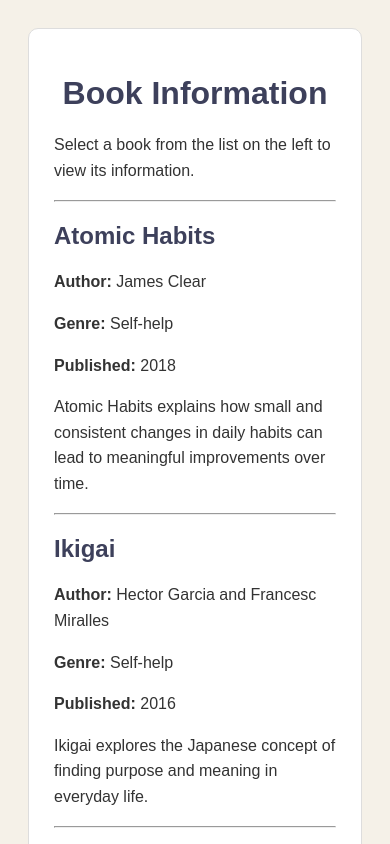
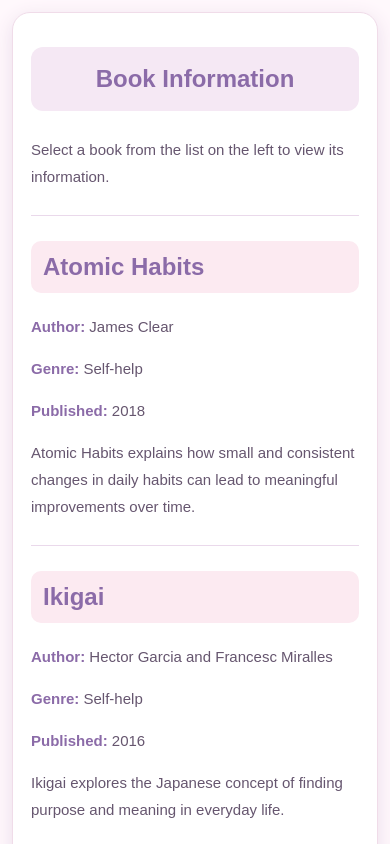
Before and after one commit to harishaaaaa27-cyber/Lab-3-WP, a plain HTML site: page bookinfo.html in a window 390 px wide. Shown: the top 844 px of the page. Drawn offline with Linux system fonts and the light colour scheme.

Commit message:
Update styles for body, headings, and links

```diff
--- a/style.css
+++ b/style.css
@@ -1,19 +1,31 @@
+
+* {
+    box-sizing: border-box;
+}
+
 body {
     font-family: Arial, sans-serif;
-    background-color: #f5f1e8;
-    color: #333333;
+    background-color: #fff8fc;
+    color: #51445f;
     padding: 20px;
+    margin: 0;
 }
 
+/* Headings */
+
 h1 {
-    color: #3d405b;
+    color: #8b6ba8;
     text-align: center;
+    margin-bottom: 25px;
+    font-size: 30px;
+}
+
+h2 {
+    color: #8b6ba8;
     margin-bottom: 20px;
 }
 
-h2 {
-    color: #3d405b;
-}
+/* Book List */
 
 ul {
     list-style-type: none;
@@ -21,29 +33,82 @@ ul {
 }
 
 li {
-    margin: 12px 0;
+    margin: 15px 0;
 }
 
 a {
     display: block;
     text-decoration: none;
-    background-color: #3d405b;
-    color: white;
-    padding: 12px;
-    border-radius: 6px;
+    background-color: #eee4f7;
+    color: #71558c;
+    padding: 14px;
+    border-radius: 12px;
+    border: 1px solid #e1d1ef;
+    transition: 0.3s;
+    font-weight: bold;
 }
 
 a:hover {
-    background-color: #55597a;
+    background-color: #d9c5ed;
+    color: #51366d;
+    transform: translateX(4px);
 }
 
+/* Book Information Card */
+
 .book-info {
-    background-color: white;
-    padding: 25px;
+    background-color: #ffffff;
+    padding: 30px;
+    border-radius: 18px;
+    border: 1px solid #f0dce9;
+    box-shadow: 0 5px 20px #eaddeb;
+}
+
+/* Book Details */
+
+.book-info h1 {
+    background-color: #f5e8f4;
+    padding: 18px;
+    border-radius: 12px;
+}
+
+.book-info h2 {
+    background-color: #fceaf1;
+    padding: 12px;
     border-radius: 10px;
-    border: 1px solid #dddddd;
+    margin-top: 25px;
 }
 
 .book-info p {
-    line-height: 1.6;
+    line-height: 1.8;
+    font-size: 15px;
+    color: #66566f;
 }
+
+.book-info strong {
+    color: #8b6ba8;
+}
+
+/* Horizontal Lines */
+
+hr {
+    border: none;
+    border-top: 1px solid #ead9eb;
+    margin: 25px 0;
+}
+
+/* Responsive Design */
+
+@media (max-width: 600px) {
+    body {
+        padding: 12px;
+    }
+
+    .book-info {
+        padding: 18px;
+    }
+
+    h1 {
+        font-size: 24px;
+    }
+}
```
